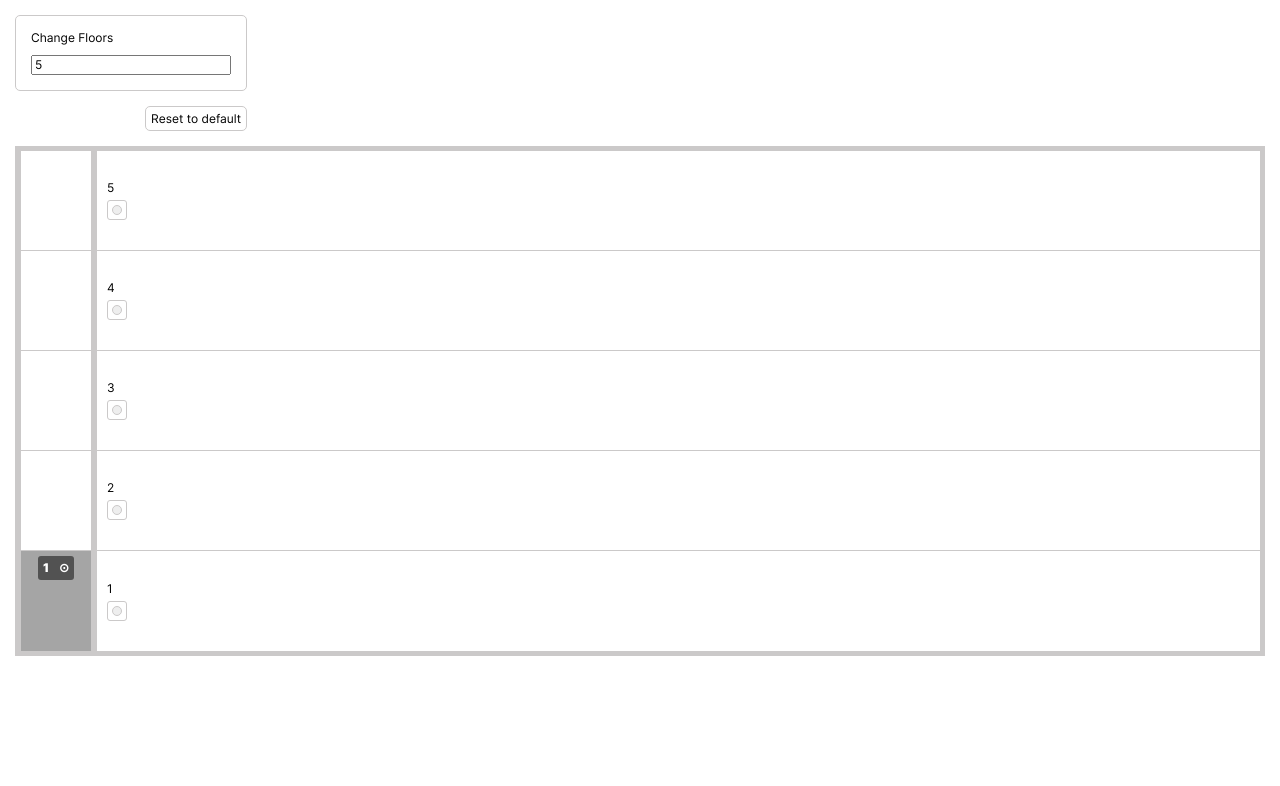
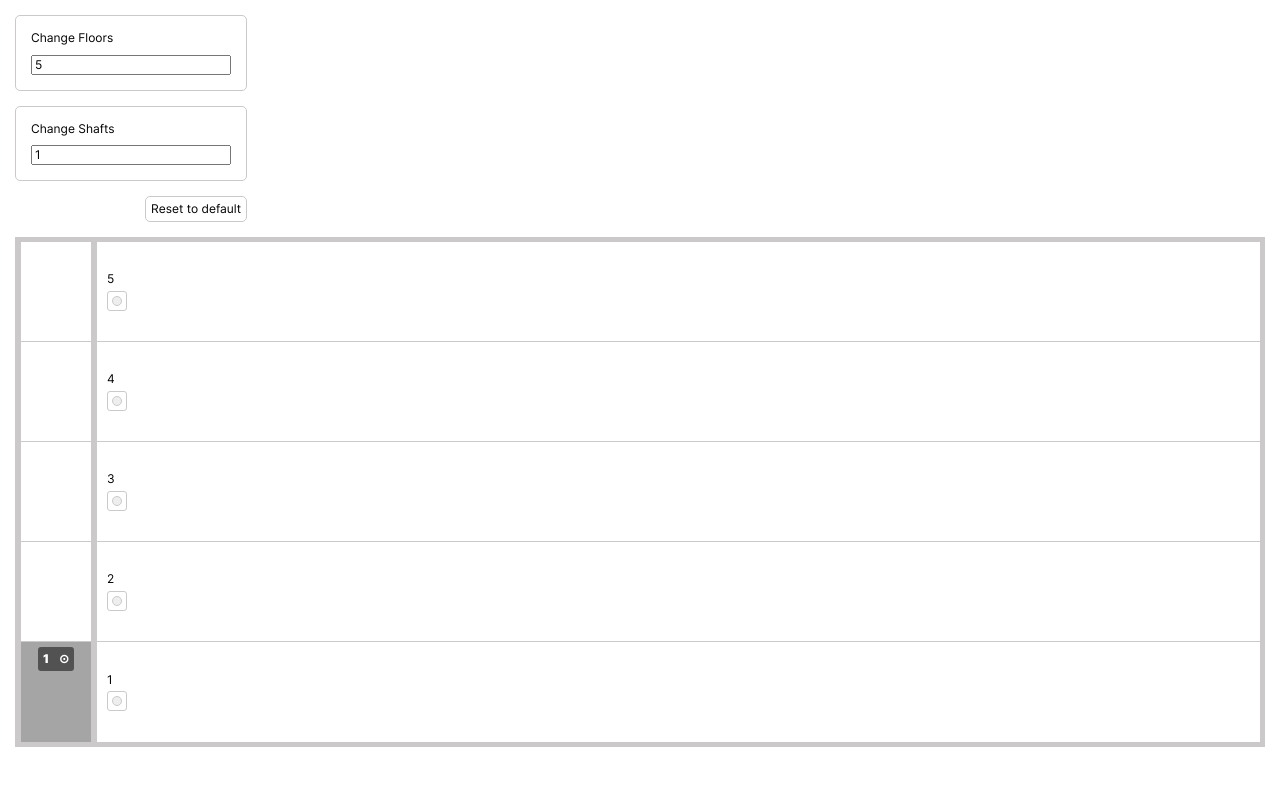
Before and after one commit to ProjectOnGitHub/test-trueconf, a Vue app: page / in a window 1280 px wide. Shown: the top 786 px of the page. Built offline with nearby package versions, Linux system fonts and the light colour scheme.

Commit message:
feat: add shafts

```diff
--- a/src/App.vue
+++ b/src/App.vue
@@ -8,6 +8,14 @@
         :min-value="minFloors"
         :number="numberFloors"
         input-name="input-change-floors"
+      />
+      <form-configure-input
+        v-model.number="numberShafts"
+        id-name="id-change-shafts"
+        label-name="Change Shafts"
+        :min-value="minShafts"
+        :number="numberShafts"
+        input-name="input-change-shafts"
       />
     </the-form-configure>
     <section class="building">
@@ -66,7 +74,8 @@ export default {
     return {
       duration: 1,
       stateElevator: 'ready',
-      minFloors: 2
+      minFloors: 2,
+      minShafts: 1
     };
   },
   computed: {
```
